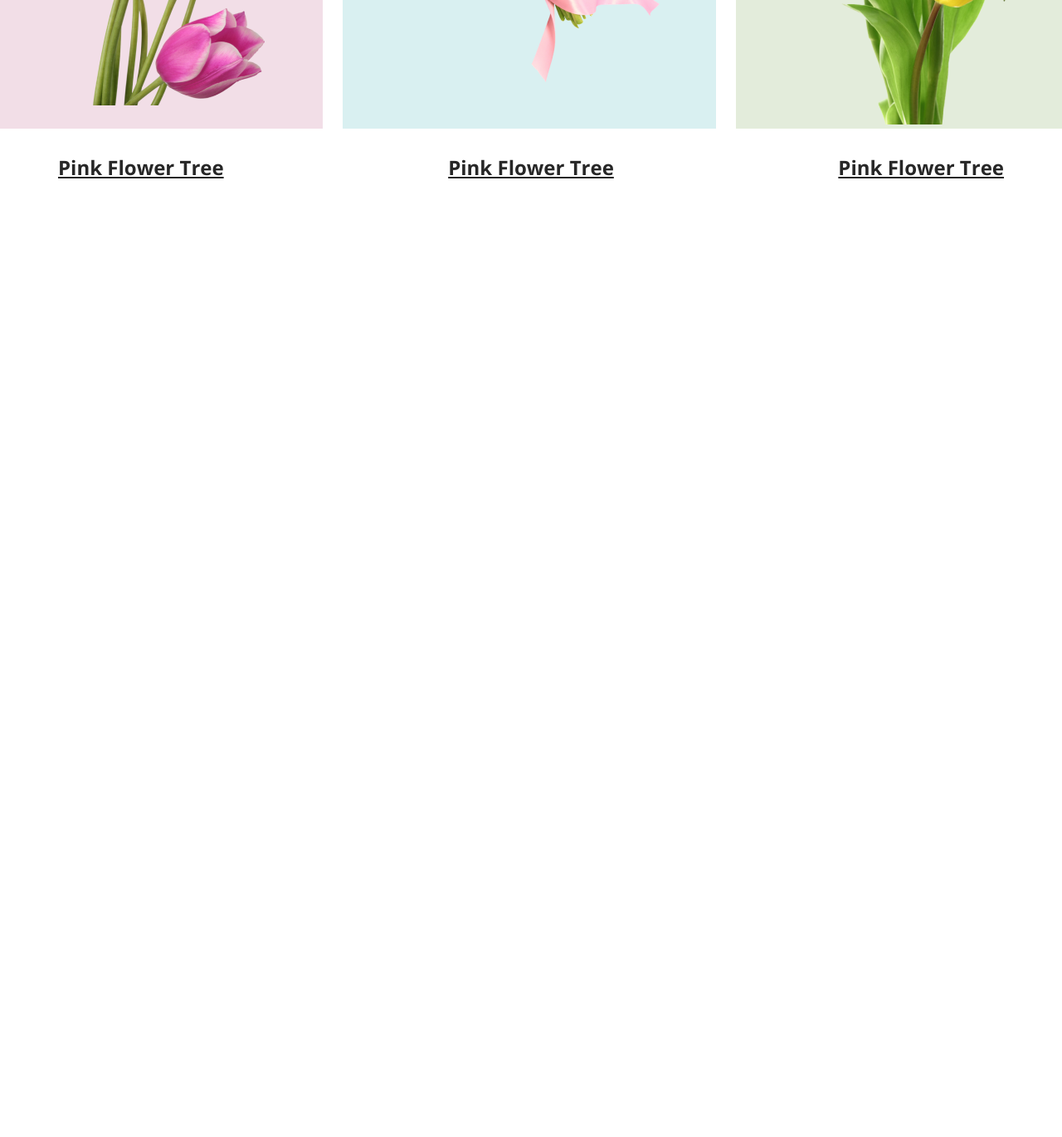
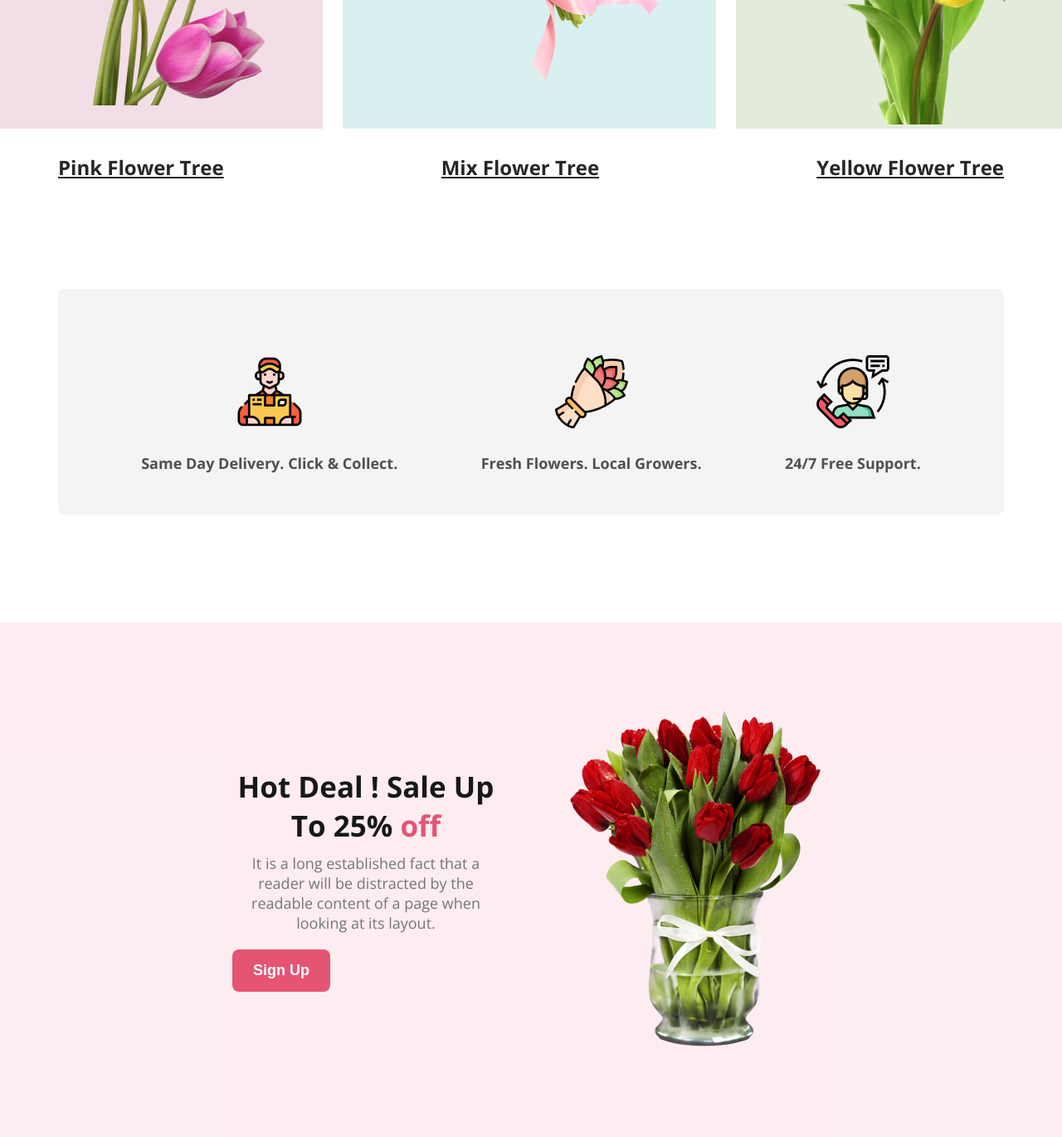
Before and after one commit to 14alim/Homes-garden-flower-shop, a plain HTML site: page index.html in a window 1280 px wide. Shown: the part 1380-2750 px from the top of the page at 83% size. Before the commit the page ends 1598 px from the top, so only its background shows below. Drawn offline with nearby package versions, Linux system fonts and the light colour scheme.

Commit message:
added sale section

```diff
--- a/index.html
+++ b/index.html
@@ -1,5 +1,6 @@
 <!DOCTYPE html>
 <html lang="en">
+
 <head>
     <meta charset="UTF-8">
     <meta name="viewport" content="width=device-width, initial-scale=1.0">
@@ -9,8 +10,11 @@
     <link href="https://fonts.googleapis.com/css2?family=Open+Sans:wght@400;700;800&display=swap" rel="stylesheet">
     <link rel="stylesheet" href="styles/flowershop.css">
 </head>
+
 <body>
     <header>
+        <!-- Navigation Section start -->
+
         <div class="nav-container">
             <h3 class="nav-title">Homes-<span class="nav-text">Garden</span></h3>
             <div class="menus">
@@ -20,25 +24,29 @@
             </div>
         </div>
 
+        <!-- Banner section start -->
+
         <div class="banner">
             <div class="banner-content">
                 <h1 class="banner-title">Let's make <br> beautiful flowers a <br> part of your life.</h1>
-                <p class="banner-description">“Flowers always make people better, happier and more helpful; <br> they are sunshine, food and medicine for the soul.” <sub> - Luther Burbank</sub> </p>
+                <p class="banner-description">“Flowers always make people better, happier and more helpful; <br> they
+                    are sunshine, food and medicine for the soul.” <sub> - Luther Burbank</sub> </p>
                 <button class="btn-primary">Shop Now</button>
             </div>
             <img class="banner-picture" src="./images/pngwing 10.png" alt="">
         </div>
     </header>
     <main>
-         <!-- Featured section start -->
+         <div class="main-section">
+                <!-- Featured section start -->
          <section>
             <h3 class="section-title">Our Featured Flowers</h3>
-            <p id="featured-description" class="section-description">It is a long established fact that a reader will be distracted by the readable <br> content of a page when looking at its layout..</p>
+            <p id="featured-description" class="section-description">It is a long established fact that a reader will be
+                distracted by the readable <br> content of a page when looking at its layout..</p>
 
             <div class="tree-container">
                 <div class="tree1">
                     <img src="images/pngwing 6.png" alt="">
-                    <p></p>
                 </div>
                 <div class="tree2">
                     <img src="images/pngwing 5.png" alt="">
@@ -47,15 +55,45 @@
                     <img src="images/pngwing 7.png" alt="">
                 </div>
             </div>
-            <div class="tree-name" >
+            <div class="tree-name">
                 <p>Pink Flower Tree</p>
-                <p>Pink Flower Tree</p>
-                <p>Pink Flower Tree</p>
+                <p>Mix Flower Tree</p>
+                <p>Yellow Flower Tree</p>
             </div>
         </section>
+
+        <!-- Delivery section start -->
+
+        <div class="delivery-container">
+            <div class="delivery-icon">
+                <img src="images/Group 57.png" alt="">
+                <p class="delivery-text">Same Day Delivery. Click & Collect.</p>
+            </div>
+            <div class="delivery-icon">
+                <img src="images/Group 58.png" alt="">
+                <p class="delivery-text">Fresh Flowers. Local Growers.</p>
+            </div>
+            <div class="delivery-icon">
+                <img src="images/Group 59.png" alt="">
+                <p class="delivery-text">24/7 Free Support.</p>
+            </div>
+        </div>
+         </div>
+
+        <!-- Sale section start -->
+
+        <div class="sale-container">
+            <div class="sale-content">
+                <h3 class="section-title">Hot Deal ! Sale Up To 25% <span class="nav-text">off</span> </h3>
+            <p id="featured-description" class="section-description">It is a long established fact that a reader will be distracted by the readable content of a page when looking at its layout.</p>
+            <button class="sale-btn">Sign Up</button>
+            </div>
+            <img src="images/pngwing 8.png" alt="">
+        </div>
     </main>
     <footer>
 
     </footer>
 </body>
+
 </html>
--- a/styles/flowershop.css
+++ b/styles/flowershop.css
@@ -31,12 +31,12 @@ body {
 
 .nav-title {
     padding: 20px;
-    color: #E55473;
+    color: whitesmoke ;
     font-size: 35px;
 }
 
 .nav-text {
-    color: whitesmoke;
+    color: #E55473;
 }
 
 /* Banner section */
@@ -73,23 +73,24 @@ body {
     border-radius: 8px;
     background: #E55473;
     border: 0;
-    font-size: 20px;
+    font-size: 18px;
     font-weight: 700;
     color: white;
     margin-top: 10px;
-    padding: 10px 25px;
+    padding: 15px 25px;
 }
 
 /* Main section */
 
 /* featured section */
 
-main {
+.main-section {
     max-width: 1140px;
     margin: 0 auto;
 }
 
-main section {
+.main-section
+section {
     margin-top: 130px;
 }
 
@@ -148,4 +149,51 @@ main section {
     font-size: 24px;
     font-weight: 700;
     text-decoration: underline;
+    padding-bottom: 130px;
 }
+
+/* Delivery Section */
+
+.delivery-container {
+    border-radius: 8px;
+    background: rgba(39, 39, 39, 0.05);
+    gap: 100px;
+    padding: 50px 100px;
+    display: flex;
+    justify-content: space-around;
+}
+
+.delivery-icon {
+    color: rgba(39, 39, 39, 0.80);
+    text-align: center;
+    font-size: 18px;
+    font-weight: 600;
+    padding-top: 30px;
+}
+
+.delivery-text {
+    padding-top: 25px;
+}
+
+/* Sale Section */
+
+.sale-container{
+    padding: 100px 280px 100px 280px;
+    display: flex;
+    align-items: center;
+    justify-content: space-between;
+    background: rgba(229, 84, 115, 0.10);
+    margin-top: 130px;
+    gap: 80px;
+}
+
+.sale-btn{
+    border-radius: 8px;
+    background: #E55473;
+    border: 0;
+    font-size: 18px;
+    font-weight: 700;
+    color: white;
+    margin-top: 10px;
+    padding: 15px 25px;
+}
```
